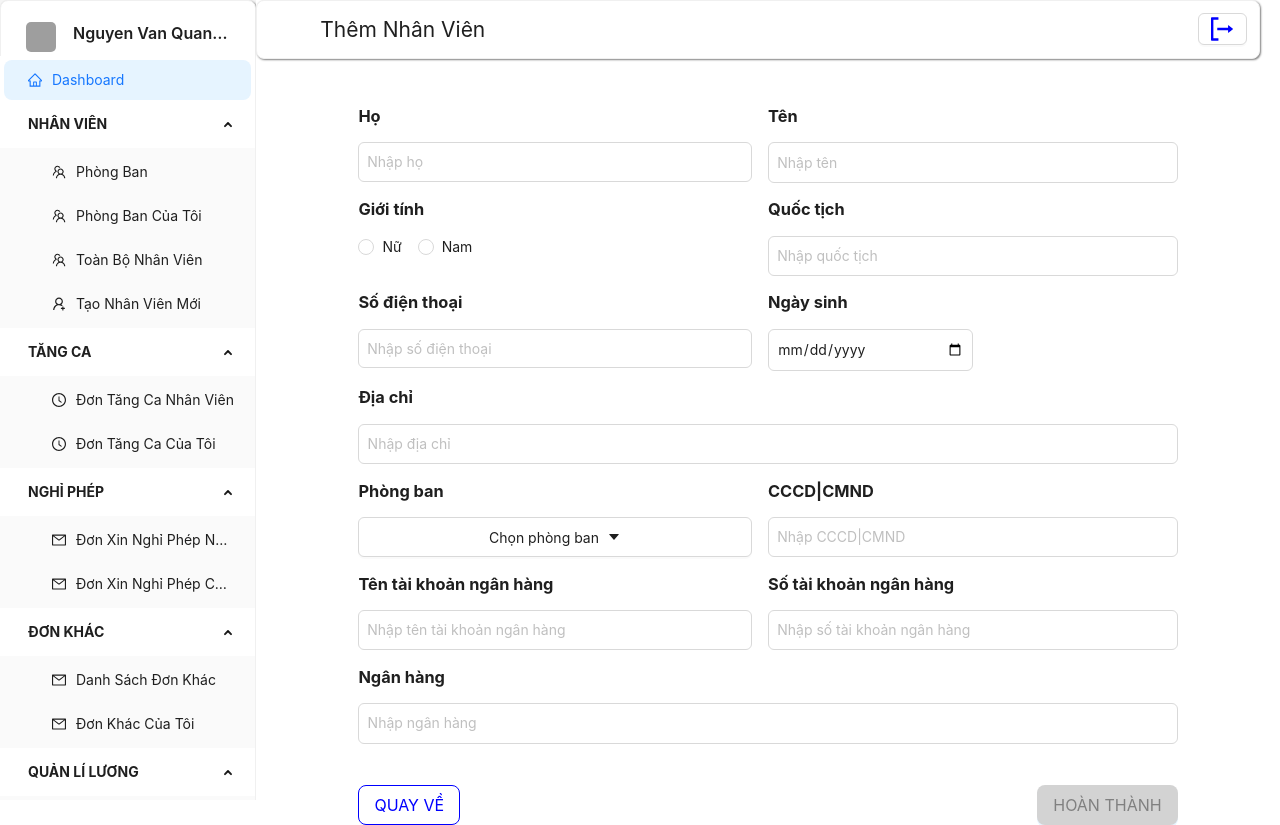
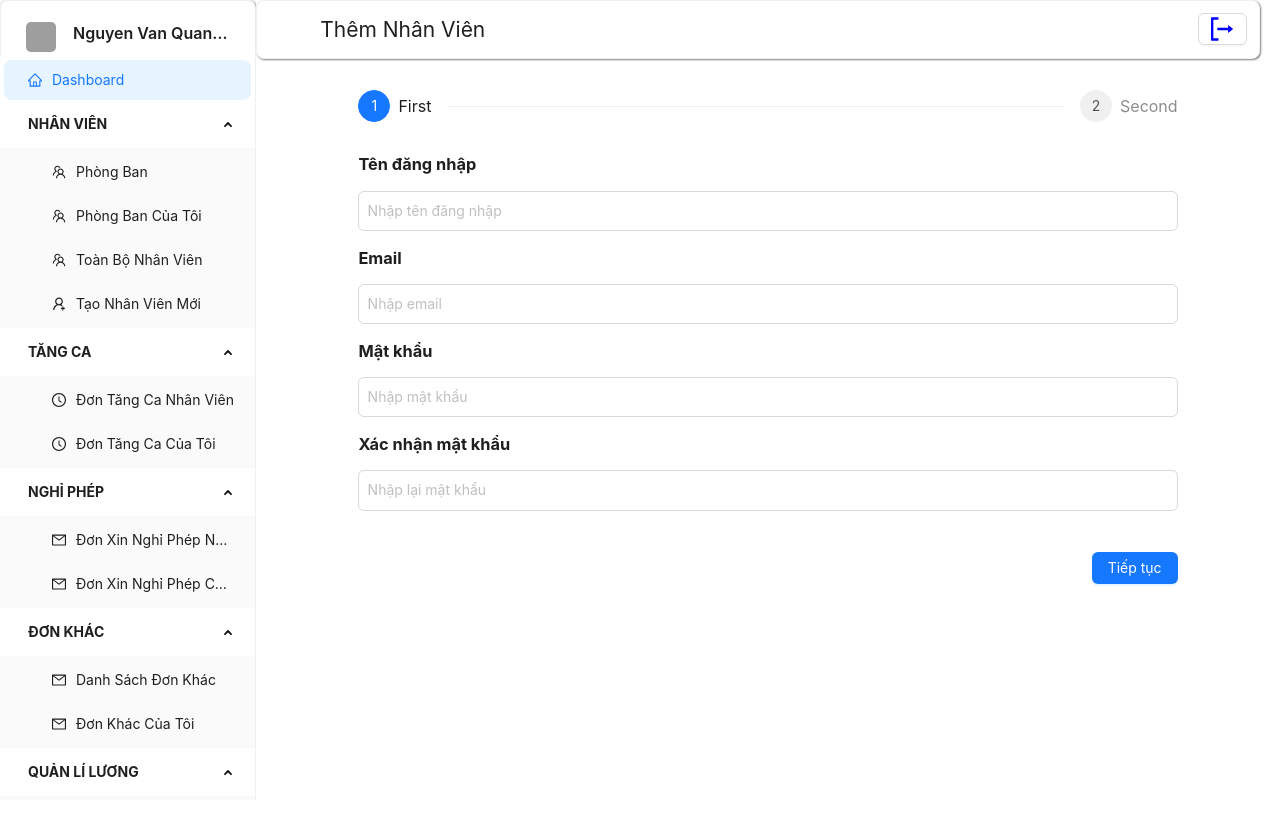
Before and after one commit to Nadariano/Amazing_task_1, a React (Create React App) app: page /tnvm in a window 1280 px wide. After the commit the page ends 800 px from the top, so only its background shows below. Built offline with nearby package versions, Linux system fonts and the light colour scheme; grey boxes are pictures that could not be loaded.

Commit message:
Fix view of TaoNhanVienMoi, not yet homepage

```diff
--- a/src/App.js
+++ b/src/App.js
@@ -1,46 +1,26 @@
-import { Layout } from 'antd';
-import Sider from 'antd/es/layout/Sider';
+import { Route, Routes } from 'react-router-dom';
 import './App.css';
-import {
-  Routes,
-  Route,
-} from "react-router-dom";
+import Layouts from "./components/Layouts";
 import Homepage from "./components/Homepage";
-import { Content } from 'antd/es/layout/layout';
-import HeaderSidebar from './components/Headers/HeaderSidebar';
-import Sidebar from './components/Sidebar/Sidebar';
-import HopDongNhanVien from './components/Contents/Contracts/HopDongNhanVien';
-import HopDongCuaToi from './components/Contents/Contracts/HopDongCuaToi'
 import PhongBan from './components/Contents/Employees/PhongBan';
 import ToanBoNhanVien from './components/Contents/Employees/ToanBoNhanVien';
-import TaoNhanVienMoi from './components/Contents/Employees/TaoNhanVienMoi'
-
+import TaoNhanVienMoi from './components/Contents/Employees/TaoNhanVienMoi';
+import HopDongNhanVien from './components/Contents/Contracts/HopDongNhanVien';
+import HopDongCuaToi from './components/Contents/Contracts/HopDongCuaToi';
 function App() {
 
   return (
-    // <Homepage/>
-    <Layout style={{ height: '100vh' }}>
-      <HeaderSidebar />
-      <Sider style={{
-        overflow: 'auto',
-        height: 'auto',
-        position: 'relative',
-        marginTop: '7vh'
-      }}
-        theme='light' width={'20vw'}
-      >
-        <Sidebar />
-      </Sider>
-      <Content style={{ backgroundColor: '#ffff', position: 'relative' }} >
-        <Routes>
-          <Route path='/pb' element={<PhongBan />} />
-          <Route path='/tbnv' element={<ToanBoNhanVien />} />
-          <Route path='/tnvm' element={<TaoNhanVienMoi />} />
-          <Route path='/hdnv' element={<HopDongNhanVien />} />
-          <Route path='/hdct' element={<HopDongCuaToi />} />
-        </Routes>
-      </Content>
-    </Layout>
+    <div>
+      {/* <Homepage /> */}
+
+      {/* <Routes>
+        <Route path='/' element={<Layouts />} />
+        <Route path='/pb' element={<PhongBan />} />
+      </Routes> */}
+
+      <Layouts />
+
+    </div>
   );
 }
 
--- a/src/components/Contents/Employees/TaoNhanVienMoi.jsx
+++ b/src/components/Contents/Employees/TaoNhanVienMoi.jsx
@@ -1,4 +1,4 @@
-import { Button, Col, Dropdown, Menu, Radio, Row } from "antd";
+import { Button, Col, Dropdown, Menu, Radio, Row, Steps, message, theme } from "antd";
 import Input from "antd/es/input/Input";
 import { Content } from "antd/es/layout/layout";
 import { useState } from "react";
@@ -25,10 +25,39 @@ export default function TaoNhanVienMoi() {
     const handleSelect = (name) => {
         setSelected(name);
     };
-    return (
+
+    const createAccount = (
         <>
-            <HeaderContent title='Thêm Nhân Viên' />
-            <Content style={{ margin: '3% 10%' }}>
+            <Row>
+                <h3>Tên đăng nhập</h3>
+            </Row>
+            <Row>
+                <Input placeholder="Nhập tên đăng nhập" style={{ padding: '1%' }} />
+            </Row>
+
+            <Row>
+                <h3>Email</h3>
+            </Row>
+            <Row>
+                <Input placeholder="Nhập email" style={{ padding: '1%' }} />
+            </Row>
+
+            <Row>
+                <h3>Mật khẩu</h3>
+            </Row>
+            <Row>
+                <Input placeholder="Nhập mật khẩu" style={{ padding: '1%' }} />
+            </Row>
+
+            <Row>
+                <h3>Xác nhận mật khẩu</h3>
+            </Row>
+            <Row>
+                <Input placeholder="Nhập lại mật khẩu" style={{ padding: '1%' }} />
+            </Row></>
+    );
+    const addInfo = (
+        <>
             {/* Họ và tên */}
             <Row>
                 <Col span={12}><h3>Họ</h3></Col>
@@ -118,12 +147,63 @@ export default function TaoNhanVienMoi() {
             <Row>
                 <Input placeholder="Nhập ngân hàng" style={{ padding: '1%' }} />
             </Row>
+        </>
+    );
+    const steps = [
+        {
+            title: 'First',
+            content: createAccount,
+        },
+        {
+            title: 'Second',
+            content: addInfo,
+        },
+    ];
 
-                {/* Operations */}
-                <div style={{ marginTop: '5%' }}>
-                    <Button type='default' size="large" style={{ border: '1px solid blue', color: 'blue', float: 'left' }}>QUAY VỀ</Button>
-                    <Button type='primary' size="large" style={{ float: 'right', backgroundColor: 'lightgrey', color: 'grey' }}>HOÀN THÀNH</Button>
+    const [current, setCurrent] = useState(0);
+    const next = () => {
+        setCurrent(current + 1);
+    };
+    const prev = () => {
+        setCurrent(current - 1);
+    };
+    const items = steps.map((item) => ({
+        key: item.title,
+        title: item.title,
+    }));
+
+    return (
+        <>
+
+            <HeaderContent title='Thêm Nhân Viên' />
+
+            <Content style={{ margin: '3% 10%' }}>
+                <Steps current={current} items={items} />
+                <div style={{ marginTop: '2%' }}>{steps[current].content}</div>
+                <div
+                    style={{
+                        marginTop: '5%'
+                    }}
+                >
+                    {current < steps.length - 1 && (
+                        <Button type="primary" style={{ float: 'right' }} onClick={() => next()}>
+                            Tiếp tục
+                        </Button>
+                    )}
+                    {current === steps.length - 1 && (
+                        <Button type='primary' size="large" style={{ float: 'right', backgroundColor: 'lightgrey', color: 'grey' }} onClick={() => message.success('Processing complete!')}>
+                            Hoàn thành
+                        </Button>
+                    )}
+                    {current > 0 && (
+                        <Button type='default' size="large" style={{ border: '1px solid blue', color: 'blue', float: 'left' }}
+                            onClick={() => prev()}
+                        >
+                            Quay về
+                        </Button>
+                    )}
                 </div>
+
             </Content>
 
         </>
--- a/src/components/Homepage.jsx
+++ b/src/components/Homepage.jsx
@@ -1,8 +1,17 @@
-export default function Homepage(){
-    return(
-      <div>
-        Hello, welcome to the Arena Of Valor !
-    </div>
+import Layout from "antd/es/layout/layout";
+import { Link, Route, Routes } from "react-router-dom";
+import Layouts from "./Layouts";
+
+export default function Homepage() {
+    return (
+        <Layout>
+            <h1> Chào mừng bạn đến với Bình Nguyên Vô Tận !</h1>
+            <p>Vui lòng đăng nhập để được trải nghiệm các chức năng của web nha</p>
+            <Link to='/'>Login</Link>
+            <Routes>
+                <Route path='/' element={<Layouts />} />
+            </Routes>
+        </Layout>
     )
 
 }
--- /dev/null
+++ b/src/components/Layouts.jsx
@@ -0,0 +1,41 @@
+import { Layout } from 'antd';
+import Sider from 'antd/es/layout/Sider';
+import {
+    Routes,
+    Route,
+} from "react-router-dom";
+import { Content } from 'antd/es/layout/layout';
+import HeaderSidebar from './Headers/HeaderSidebar';
+import Sidebar from './Sidebar/Sidebar';
+import HopDongNhanVien from './Contents/Contracts/HopDongNhanVien';
+import HopDongCuaToi from './Contents/Contracts/HopDongCuaToi'
+import PhongBan from './Contents/Employees/PhongBan';
+import ToanBoNhanVien from './Contents/Employees/ToanBoNhanVien';
+import TaoNhanVienMoi from './Contents/Employees/TaoNhanVienMoi'
+
+export default function Layouts() {
+    return (
+        <Layout style={{ height: '100vh' }}>
+            <HeaderSidebar />
+            <Sider style={{
+                overflow: 'auto',
+                height: 'auto',
+                position: 'relative',
+                marginTop: '7vh'
+            }}
+                theme='light' width={'20vw'}
+            >
+                <Sidebar />
+            </Sider>
+            <Content style={{ backgroundColor: '#ffff', position: 'relative' }} >
+                <Routes>
+                    <Route path='/pb' element={<PhongBan />} />
+                    <Route path='/tbnv' element={<ToanBoNhanVien />} />
+                    <Route path='/tnvm' element={<TaoNhanVienMoi />} />
+                    <Route path='/hdnv' element={<HopDongNhanVien />} />
+                    <Route path='/hdct' element={<HopDongCuaToi />} />
+                </Routes>
+            </Content>
+        </Layout>
+    )
+}
```
Lines whose indentation alone changed are shown as unchanged.
